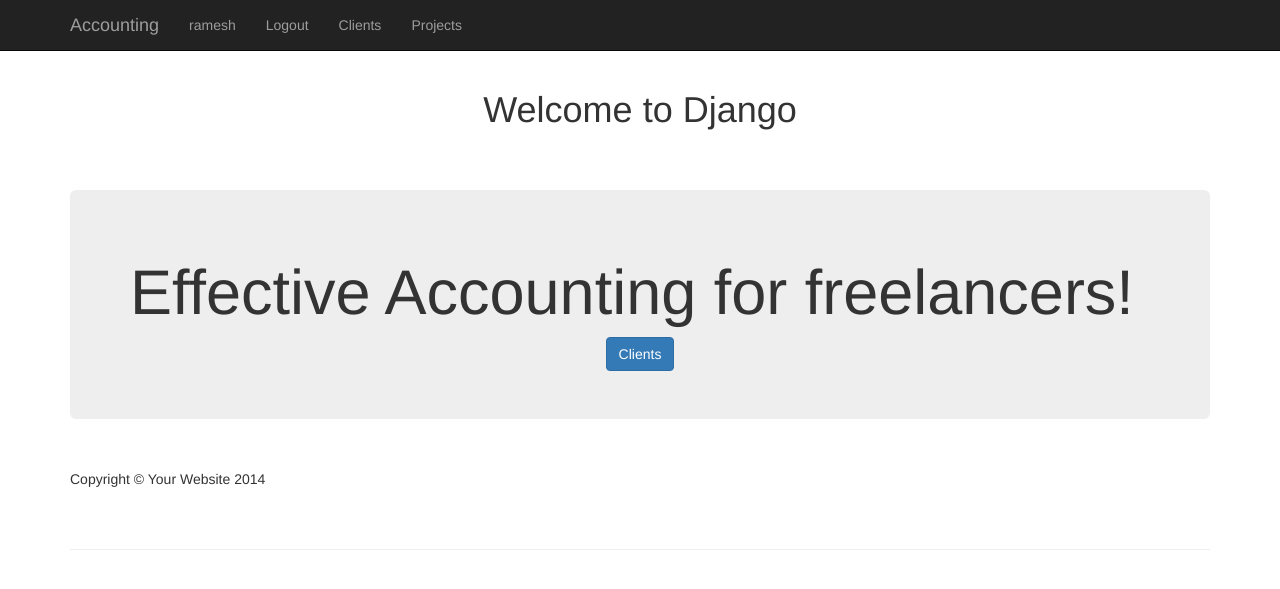
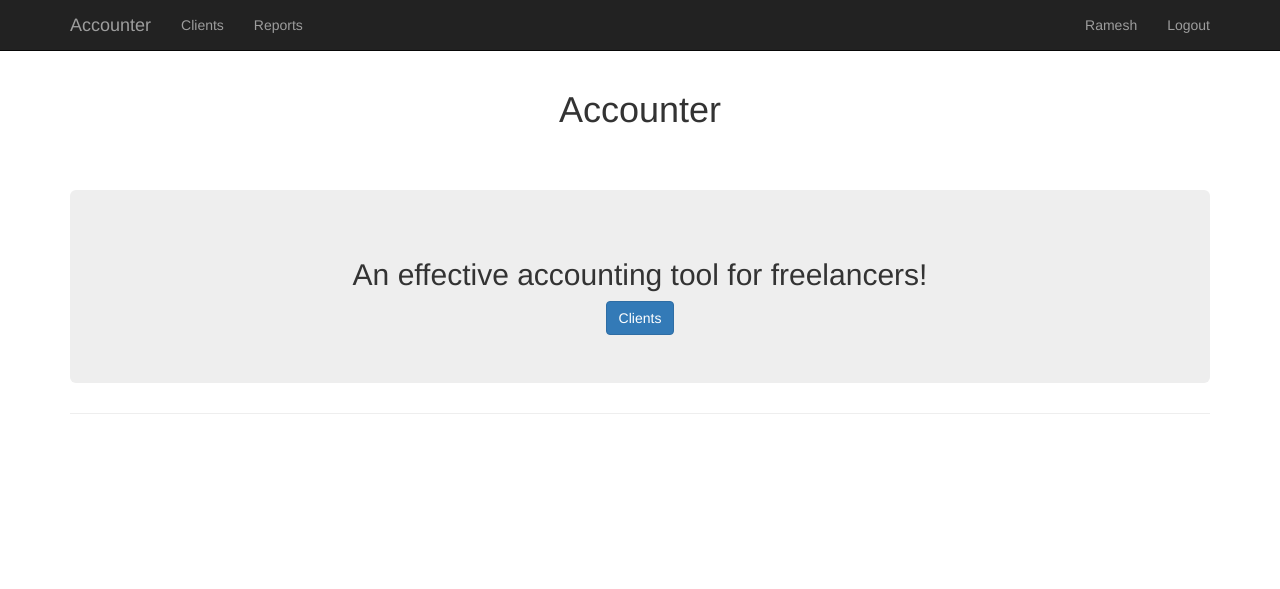
Before and after one commit to Ramesh7128/Accounter, a Django app: page / in a window 1280 px wide. Shown: the top 589 px of the page. Run offline with Django 3.2, Linux system fonts and the light colour scheme; a user stored in the database is signed in; parts of the project's set-up code (start-up, migrations or seed data) failed here and were passed over; some libraries are stand-ins or nearby versions.

Commit message:
added reports tab on nav bar

```diff
--- a/accountingapp/templates/accountingapp/base.html
+++ b/accountingapp/templates/accountingapp/base.html
@@ -12,7 +12,7 @@
 <link href="{% static 'accountingapp/css/heroic-features.css'%}" rel="stylesheet">
 <link href="//maxcdn.bootstrapcdn.com/bootstrap/3.3.6/css/bootstrap.min.css" rel="stylesheet">
 <link href="https://cdn.datatables.net/1.10.12/css/dataTables.bootstrap.min.css" rel="stylesheet">
-<title>Django store | {% block title %}{% endblock %}</title>
+<title>Accounter | {% block title %}{% endblock %}</title>
 </head>
 <body>
 <!-- <div id="nav">
@@ -40,24 +40,27 @@ welcome {{ user.username }}
                     <span class="icon-bar"></span>
                     <span class="icon-bar"></span>
                 </button>
-                <a class="navbar-brand" href="/">Accounting</a>
+                <a class="navbar-brand" href="/">Accounter</a>
             </div>
             <!-- Collect the nav links, forms, and other content for toggling -->
             <div class="collapse navbar-collapse" id="bs-example-navbar-collapse-1">
-                <ul class="nav navbar-nav">
+                <ul class="nav navbar-nav navbar-right">
                     {% if user.is_authenticated %}
                     <li>
-                        <a href="#">{{ user.username }}</a>
+                        <a href="#">{{ user.username|capfirst}}</a>
                     </li>
                     <li>
                         <a href="/logout">Logout</a>
                     </li>
+                </ul>
+                <ul class="nav navbar-nav navbar-left">
                     <li>
                         <a href="/clients">Clients</a>
                     </li>
                     <li>
-                        <a href="/Projects">Projects</a>
+                        <a href="/reports">Reports</a>
                     </li>
+
                     {% else %}
                     <li>
                         <a href="/login">Login</a>
@@ -86,6 +89,8 @@ $(document).ready(function() {
     $('#project').DataTable();
     $('#client').DataTable();
     $('#projecthrs').DataTable();
+    $('#earnings').DataTable();
+
 } );
 </script>
 </body>
--- a/accountingapp/templates/accountingapp/clients.html
+++ b/accountingapp/templates/accountingapp/clients.html
@@ -6,8 +6,9 @@
 
     <!--Content-->
     <div class="container">
-    <p><a href="/addclient" class="btn btn-primary">Add Client</a></p>
-    <p><a href="/reports" class="btn btn-primary">Reports</a></p>
+    <p><a href="/addclient" class="btn btn-primary">Add Client</a>
+    <a href="/reports" class="btn btn-primary">Summary Reports</a></p>
+    <br><br>
     <div class="row text-center">
         {% if clientlist %}
         {% for client in clientlist %}
--- a/accountingapp/templates/accountingapp/home.html
+++ b/accountingapp/templates/accountingapp/home.html
@@ -1,12 +1,14 @@
 {% extends "accountingapp/base.html" %}
-{% block title %}Welcome to Django{% endblock %}
-{% block head %}<div class="text-center"><h1>Welcome to Django</h1></div>{% endblock %}
+{% block title %}Home{% endblock %}
+{% block head %}<div class="text-center"><h1>Accounter</h1></div>{% endblock %}
 {% block content %}
     <div class="container">
 
         <!-- Jumbotron Header -->
         <header class="jumbotron hero-spacer">
-            <h1>Effective Accounting for freelancers!</h1>
+        	<div class="text-center">
+            <h2>An effective accounting tool for freelancers!</h2>
+            </div>
 
 
             <div class="text-center">
@@ -20,13 +22,7 @@
 
         </header>
 
-        <footer>
-            <div class="row">
-                <div class="col-lg-12">
-                    <p>Copyright &copy; Your Website 2014</p>
-                </div>
-            </div>
-        </footer>
+
         <hr>
     </div>
 {% endblock %}
--- a/accountingapp/templates/accountingapp/projects.html
+++ b/accountingapp/templates/accountingapp/projects.html
@@ -4,7 +4,9 @@
 {% block content %}
 
     <div class="container">
-    <p><a href="/addproject/{{client_id}}" class="btn btn-primary">Add Project</a></p>
+    <p><a href="/addproject/{{client_id}}" class="btn btn-primary">Add Project</a>
+    <a href="/reports" class="btn btn-primary">Summary Reports</a></p>
+    <br><br>
     <div class="row text-center">
         {% if projectlist %}
         {% for project in projectlist %}
--- a/accountingapp/templates/accountingapp/summary_reports.html
+++ b/accountingapp/templates/accountingapp/summary_reports.html
@@ -100,7 +100,7 @@
 
 
     <div class="text-center"><h3>Project Total Earnings (Week/Month/Year)</h3></div>
-    <table id="projecthrs" class="table table-striped table-bordered" cellspacing="0" width="100%">
+    <table id="earnings" class="table table-striped table-bordered" cellspacing="0" width="100%">
         <thead>
             <tr>
                 <th>Project</th>
--- a/accountingapp/templates/registration/register.html
+++ b/accountingapp/templates/registration/register.html
@@ -36,7 +36,7 @@
 
                             <div style="margin-bottom: 25px" class="input-group">
                                         <span class="input-group-addon"><i class="glyphicon glyphicon-user"></i></span>
-                                        <input id="email" type="email" class="form-control" name="email" value="email" placeholder="Email">
+                                        <input id="email" type="email" class="form-control" name="email" value="" placeholder="Email">
                                     </div>
 
                             <div style="margin-bottom: 25px" class="input-group">
```
Also changed, not shown: db.sqlite3.
